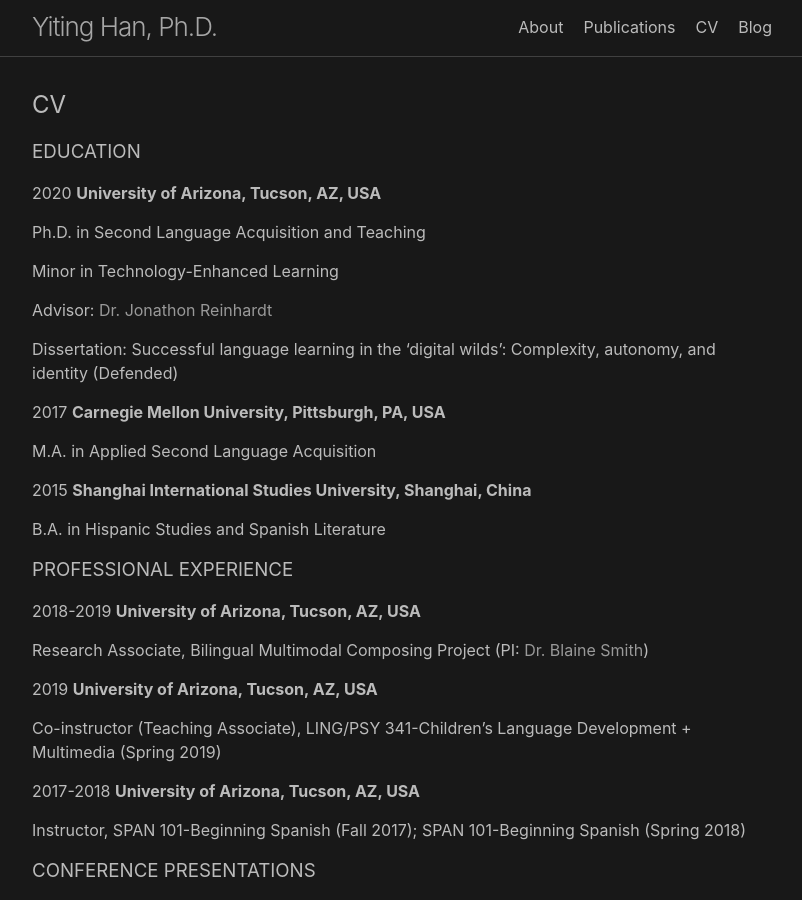
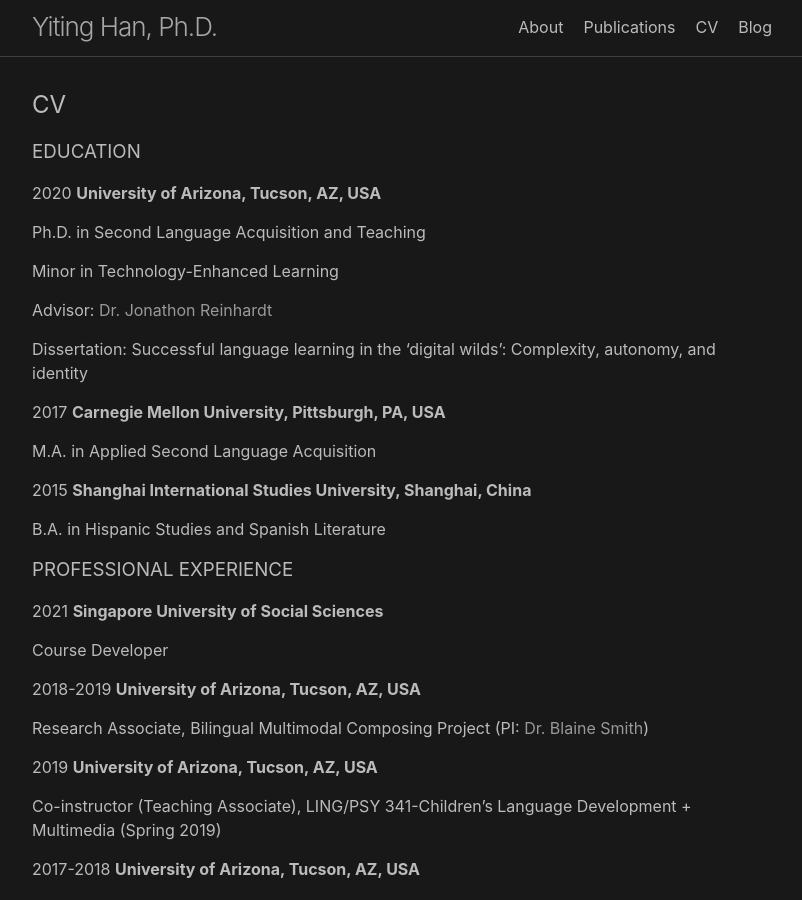
Before and after one commit to yitinghanphd/yitinghanphd.github.io, a Jekyll site: the page built from cv.md, in a window 1280 px wide and 900 px high. Shown: the whole window, without its empty margins (238-1040 px from the left). Built offline with Jekyll 4.4.1, drawn with Linux system fonts in a browser that asks for light colours.

Commit message:
Update cv.md
update cv

```diff
--- a/cv.md
+++ b/cv.md
@@ -15,7 +15,7 @@ Minor in Technology-Enhanced Learning
 
 Advisor: [Dr. Jonathon Reinhardt](https://english.arizona.edu/people/jonathon-s-reinhardt)
 
-Dissertation: Successful language learning in the ‘digital wilds’: Complexity, autonomy, and identity (Defended)
+Dissertation: Successful language learning in the ‘digital wilds’: Complexity, autonomy, and identity
 
 2017  **Carnegie Mellon University, Pittsburgh, PA, USA**
 
@@ -26,6 +26,9 @@ M.A. in Applied Second Language Acquisition
 B.A. in Hispanic Studies and Spanish Literature
 
 ### PROFESSIONAL EXPERIENCE
+2021  **Singapore University of Social Sciences**
+
+Course Developer
 
 2018-2019  **University of Arizona, Tucson, AZ, USA**
 
```
